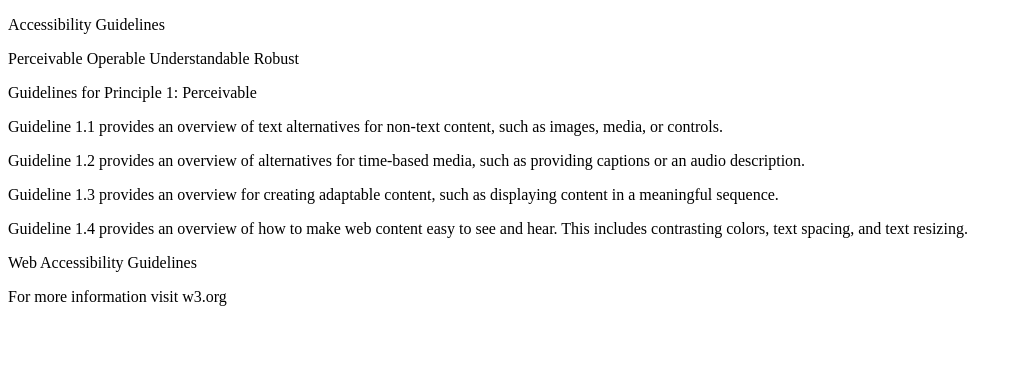
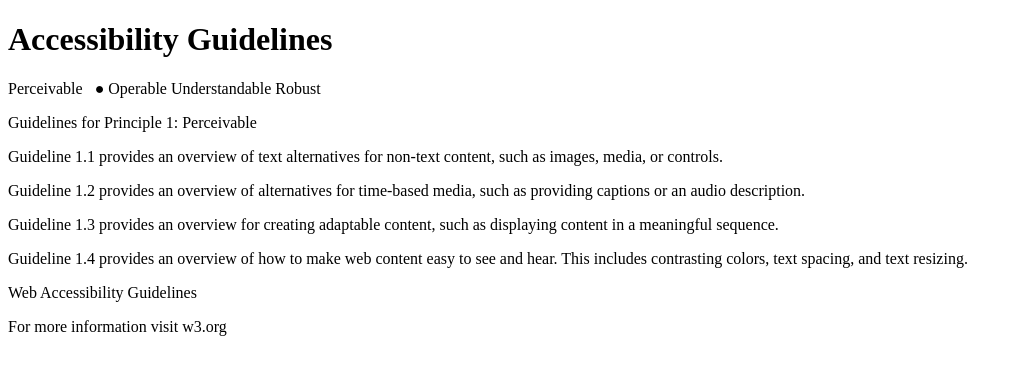
Before and after one commit to Jg0267/CH-2-Apply--Extend-Analyze, a plain HTML site: page extend/extend.html in a window 1280 px wide. Shown: the whole page, without its empty margins (0-1019 px from the left). Drawn offline with Linux system fonts and the light colour scheme.

Commit message:
added files

```diff
--- a/extend/extend.html
+++ b/extend/extend.html
@@ -1,28 +1,28 @@
 <!DOCTYPE html>
 <!--
-	Student Name:
-	File Name:
-	Date:
+	Student Name:Jayden Griffith
+	File Name:extend.html
+	Date:February 24 2024
 -->
 <html lang="en">
 <head>
-	<title></title>
+	<title>CH 2 Extend Your Knowledge,</title>
 	<meta charset="utf-8">
 </head>
 <body>
 
-	<div id="header">
-		<p>Accessibility Guidelines</p>
+	<header>
+		<h1>Accessibility Guidelines</h1>
 	</header>
 
-	<div id="nav">
-		<p>Perceivable
+	<nav>
+		<p>Perceivable   &nbsp; &#9679;
 		Operable
 		Understandable
 		Robust</p>
 	</nav>
 
-	<div id="main">
+	<main>
 
 			<p>Guidelines for Principle 1: Perceivable</p>
 
@@ -36,7 +36,7 @@
 
 	</main>
 
-	<div id="footer">
+	<footer>
 		<p>Web Accessibility Guidelines</p>
 		<p>For more information visit w3.org</p>
 	</footer>
```
Also changed, not shown: apply/Template.html (+5 -10 lines), 1 other file.
